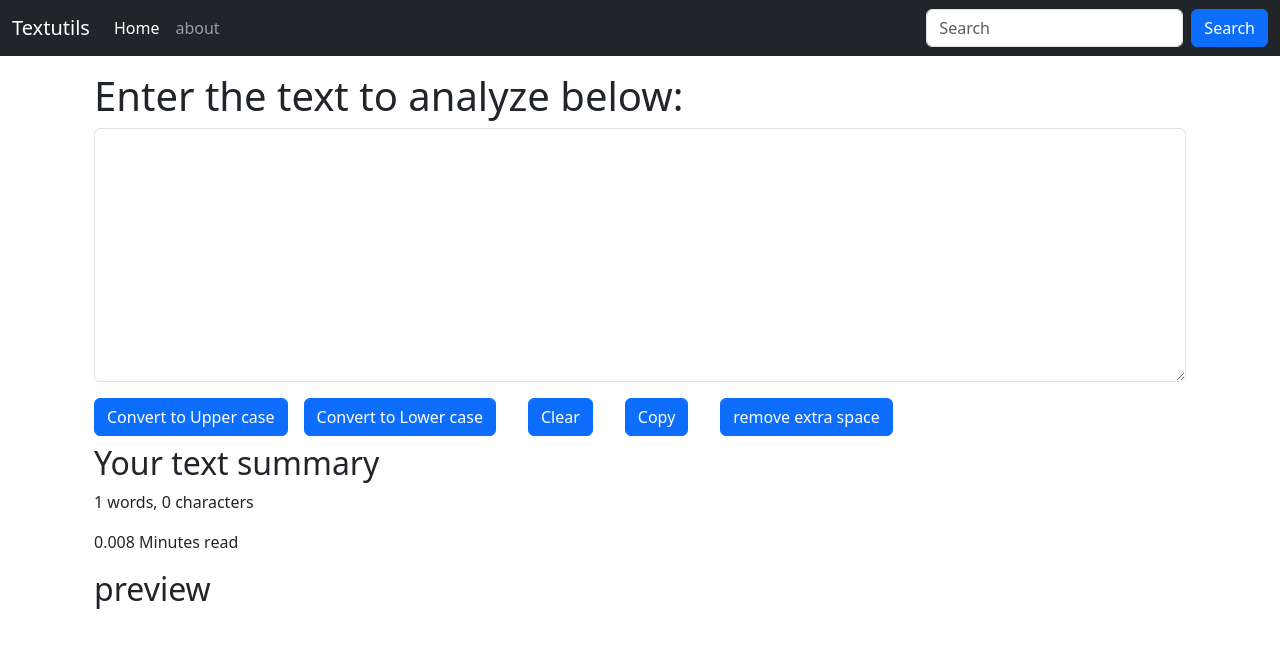
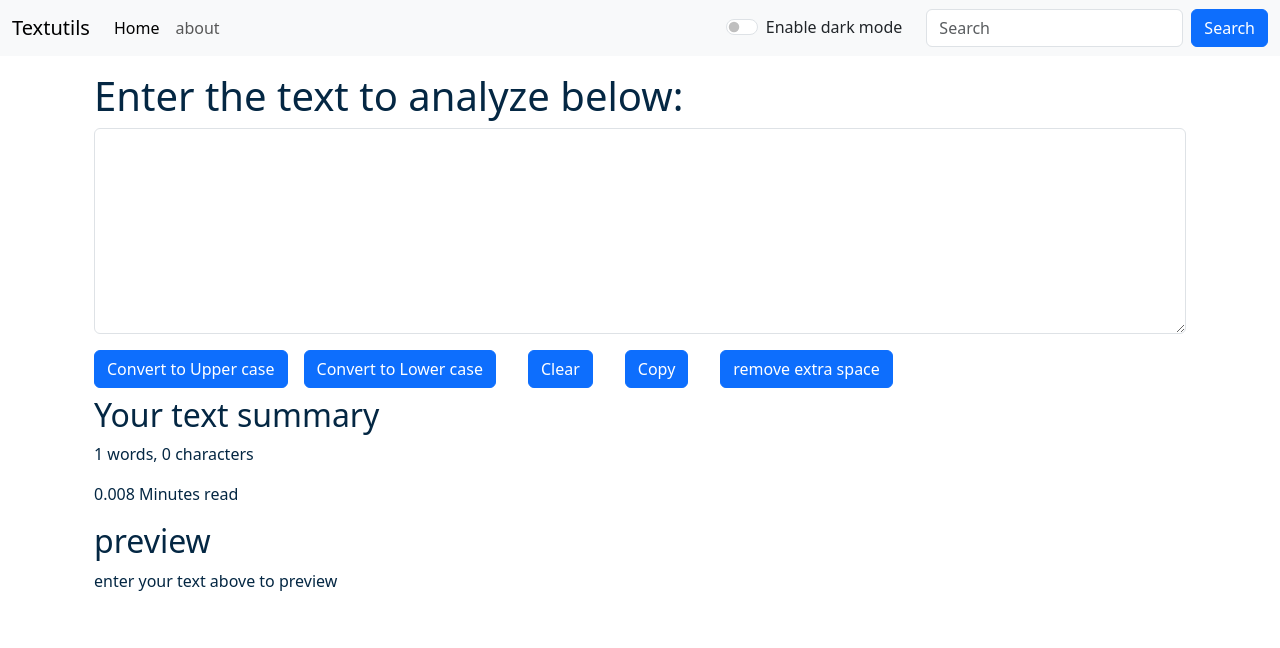
Before and after one commit to Hardikmaind/learning-react-Textutils-app-, a React (Create React App) app: page / in a window 1280 px wide. Shown: the top 648 px of the page. Built offline with nearby package versions, Linux system fonts and the light colour scheme.

Commit message:
vid-12 harry react course

```diff
--- a/src/App.js
+++ b/src/App.js
@@ -3,17 +3,45 @@
 // import About from './Components/About';
 import Navbar from './Components/Navbar';
 import TextForm from './Components/TextForm';
+// imrs keyword short cut for below
+import { useState } from 'react';
 
 function App() {
+  // i want app.js to have the control
+
+
+  // dark mode enabled hain ya nahi main yeh yaha se control kar sakta.
+  const [mode, setMode] = useState('light') //whether dark mode is enabled or not.
+
+  const togglemode = ()=>{
+    if(mode ==='light'){
+      setMode('dark')
+
+      //now the problem arise that when we set the dark mode to on..we are not able to see the text form's text. so we have to declare it as a state varabel
+
+
+      // this also changes the color of the body. this line means that document mein(means webpage) body ka style(css) backgorundColor #042743 kardo
+      document.body.style.backgroundColor='#042743'
+    }
+    else{
+      setMode('light')
+      // this also changes the color of the body. this line means that document mein(means webpage) body ka style(css) backgorundColor white kardo
+      document.body.style.backgroundColor='white'
+    }
+  }
+
+
+
   return (
     <>
 
     {/* when something is passed default values wont be shown. when nothing is shown default value will be shown */}
     {/* <Navbar title="Welcome" aboutText='loda lehsun'/> */}
-    <Navbar title="Textutils" />
+    {/* here specifymode and the toggle  are the funtions and their values are the props passed into the navbar */}
+    <Navbar title="Textutils"  specifymode={mode} toggle={togglemode}/>
     {/* <Navbar/> */}
     <div className="container my-3">
-    <TextForm heading="Enter the text to analyze below: "/>
+    <TextForm heading="Enter the text to analyze below: " specifymode={mode}/>
     {/* <About/> */}
     </div>
 
--- a/src/Components/Navbar.js
+++ b/src/Components/Navbar.js
@@ -7,7 +7,9 @@
 
 export default function Navbar(props) {
   return (
-    <nav className="navbar navbar-expand-lg  navbar-dark bg-dark">
+    // use the {} for writing the JS, and used the backtiks(``) so that i can use it as the template like fill in the blanks.
+    // also ${light} actslike a  varivale we can replace anything in it
+    <nav className={`navbar navbar-expand-lg  navbar-${props.specifymode} bg-${props.specifymode}`}>
       <div className="container-fluid">
         {/* this props.title passes our title in the  app.js when we include it in in Navbar component. it is written in "{ }" because it is the javascript and js is always written in curlly brackets */}
         <a className="navbar-brand" href="/">{props.title}</a>
@@ -24,10 +26,18 @@
             </li>
 
           </ul>
+                                              {/* here text-light will give the white color t our text  */}
+                                              {/* used the terinary operator here to add some condition on the props.specifymode. the condition says that if the mode is light then do it dark and vice vers. it only affects the text color..from dark to light */}
+          <div className={`form-check form-switch text-${props.specifymode==='light'?'dark':'light'} mx-4`}>
+                                                {/* put htmlFor instead of for in JSX */}
+            <label className="form-check-label" htmlFor="flexSwitchCheckDefault">Enable dark mode</label>
+            <input className="form-check-input" type="checkbox" role="switch" id="flexSwitchCheckDefault"
+            onClick={props.toggle} />
+          </div>
           <form className="d-flex" role="search">
-        <input className="form-control me-2" type="search" placeholder="Search" aria-label="Search"/>
+            <input className="form-control me-2" type="search" placeholder="Search" aria-label="Search" style={{backgroundColor:props.specifymode==='dark'?'grey':'white'}} />
             {/* success is for green color, primary is for blue color */}
-        <button className="btn btn-primary " type="submit">Search</button>
+            <button className="btn btn-primary " type="submit" >Search</button>
           </form>
         </div>
       </div>
@@ -37,12 +47,13 @@
 
 // these are the proptypes it ssays that the title should be string or it will show error in the console.this we used to catch the error . it acts like a check
 
-Navbar.propTypes={title:PropTypes.string.isRequired,    //when written is requird and the default prop is not set here  then we have to pass the title in app.js or it will show error . ",isrequired mean which should state something there is should not be udefined "
-                  aboutText:PropTypes.string
+Navbar.propTypes = {
+  title: PropTypes.string.isRequired,    //when written is requird and the default prop is not set here  then we have to pass the title in app.js or it will show error . ",isrequired mean which should state something there is should not be udefined "
+  aboutText: PropTypes.string
 };
 
 // when prop are not passed these values will be executed
-Navbar.defaultProps={
-    title:'set title here',
-    aboutText:'about'
+Navbar.defaultProps = {
+  title: 'set title here',
+  aboutText: 'about'
 };
--- a/src/Components/TextForm.js
+++ b/src/Components/TextForm.js
@@ -4,7 +4,7 @@
 import React, { useState } from 'react'
 
 // eslint-disable-next-line import/no-anonymous-default-export
-export default function (props) {
+export default function TextForm(props) {
 
     const handleUpClick = () => {
         // console.log('upper case was clicked '+ text);  it is not necessary to include this. it is just for our understanding and debugging
@@ -18,21 +18,21 @@
         let newText = text.toLowerCase();
         setText(newText)
     }
-    const handleCopy=()=>{
-        let text=document.getElementById("myBox");
+    const handleCopy = () => {
+        let text = document.getElementById("myBox");
         text.select();
         // text.setSelectionRange(0,9999);
         navigator.clipboard.writeText(text.value);
 
     }
-    const handleExtraSpaces=()=>{
+    const handleExtraSpaces = () => {
         // this will remove  extraspaces...in this rejudx is used
-        let newText=text.split(/[ ]+/);
+        let newText = text.split(/[ ]+/);
         setText(newText.join(" "))
     }
     const handleClearClick = () => {
 
-        let newText =" ";
+        let newText = " ";
         setText(newText)
     }
 
@@ -52,11 +52,12 @@
     return (
         // this below written is the jsx fragment
         <>
-            <div className='container'>
+            <div className='container'  style={{color:props.specifymode==='dark'?'white':'#042743'}} >
                 <h1>{props.heading}</h1>
                 <div className="mb-3">
                     {/* onchange event will fire this below funtion.it is necessary to include this event cause if we not include it we will not be able to change the state of the state variavle "state" once it is changed . also it becomes necessary to update the state variable 'text' in  value="text" jaise hi koi type kare */}
-                    <textarea className="form-control" value={text} onChange={handleOnChange} id="myBox" rows="10"></textarea>
+                    {/* this style funtion has 1 bracket(outer) for JS and 1 bracket for writing object(inner)*/}
+                    <textarea className="form-control" value={text} onChange={handleOnChange} style={{backgroundColor:props.specifymode==='dark'?'grey':'white',color:props.specifymode==='dark'?'white':'#042743'}} id="myBox" rows="8"></textarea>
                 </div>
                 {/* onlick event will fire this below funtions */}
                 <button className="btn btn-primary" onClick={handleUpClick}>Convert to Upper case</button>
@@ -65,14 +66,14 @@
                 <button className="btn btn-primary mx-3" onClick={handleCopy}>Copy</button>
                 <button className="btn btn-primary mx-3" onClick={handleExtraSpaces}>remove extra space</button>
             </div>
-            <div className="container my-2">
+            <div className="container my-2" style={{color:props.specifymode==='dark'?'white':'#042743'}} >
                 <h2>Your text summary</h2>
                 {/* text.split() functions split an string with the particular separator in this case space and returns it as an array */}
                 <p>{text.split(" ").length} words, {text.length} characters</p>
                 {/* since 0.008 minutes req to read one word */}
                 <p>{0.008 * (text.split(" ").length)} Minutes read</p>
                 <h2>preview</h2>
-                <p>{text}</p>
+                <p>{text.length>0?text:"enter your text above to preview"}</p>
             </div>
         </>
     )
```
Also changed, not shown: react harry notes.txt. Lines whose indentation alone changed are shown as unchanged.
